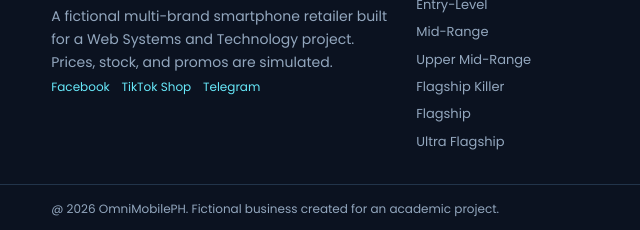
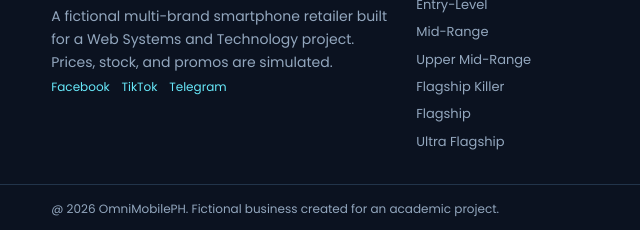
Before and after one commit to ryukirk19/ando-website, a plain HTML site: page index.html in a window 1280 px wide. Shown: the part 3201-3431 px from the top of the page, 0-640 px from the left. Drawn offline with Linux system fonts and the light colour scheme.

Commit message:
19th commit (fix link in footer)

```diff
--- a/index.html
+++ b/index.html
@@ -288,7 +288,7 @@
             <p>A fictional multi-brand smartphone retailer built for a Web Systems and Technology project. Prices, stock, and promos are simulated.</p>
             <div class="footer-social">
                 <a href="https://www.facebook.com/ryukirk18">Facebook</a>
-                <a href="https://www.tiktok.com/@ryu.kirky">TikTok Shop</a>
+                <a href="https://www.tiktok.com/@ryu.kirky">TikTok</a>
                 <a href="https://t.me/ryukirkk">Telegram</a>
             </div>
         </div>
```
